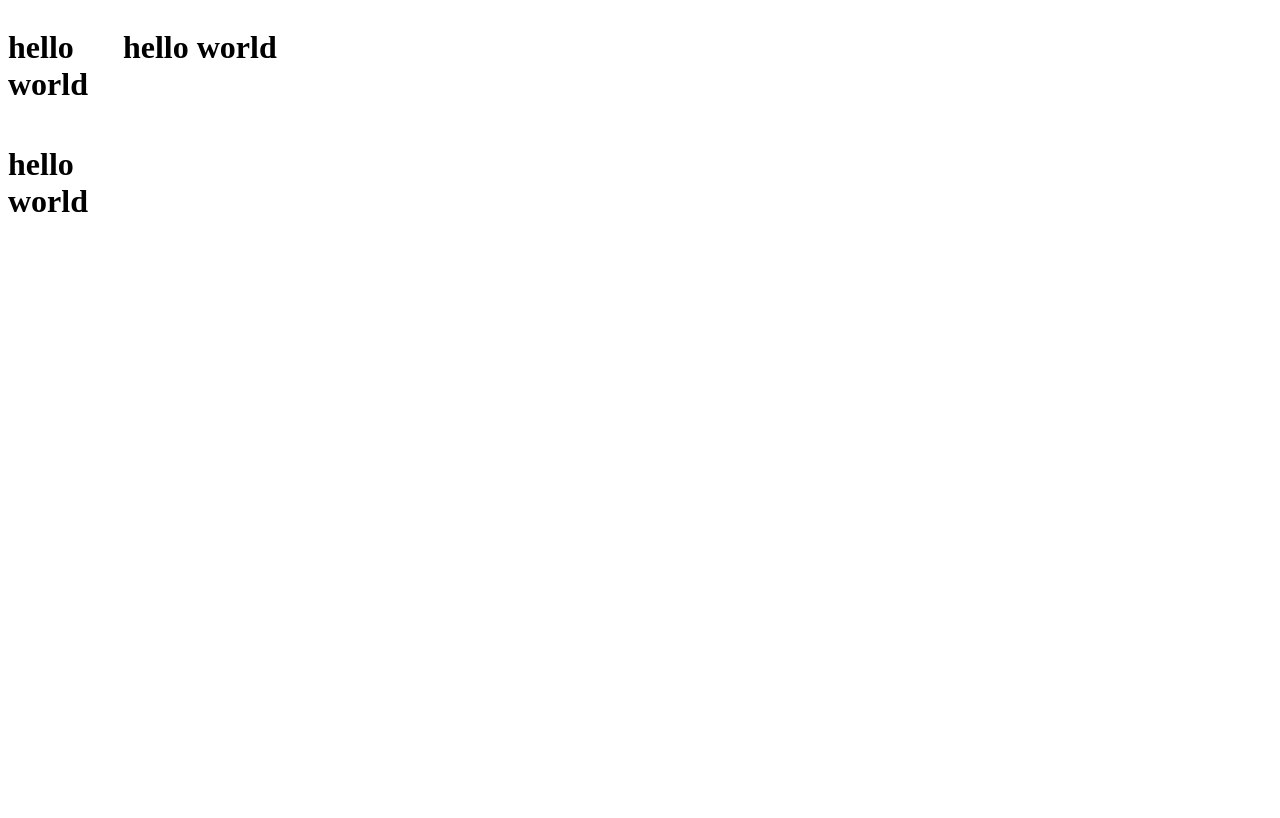
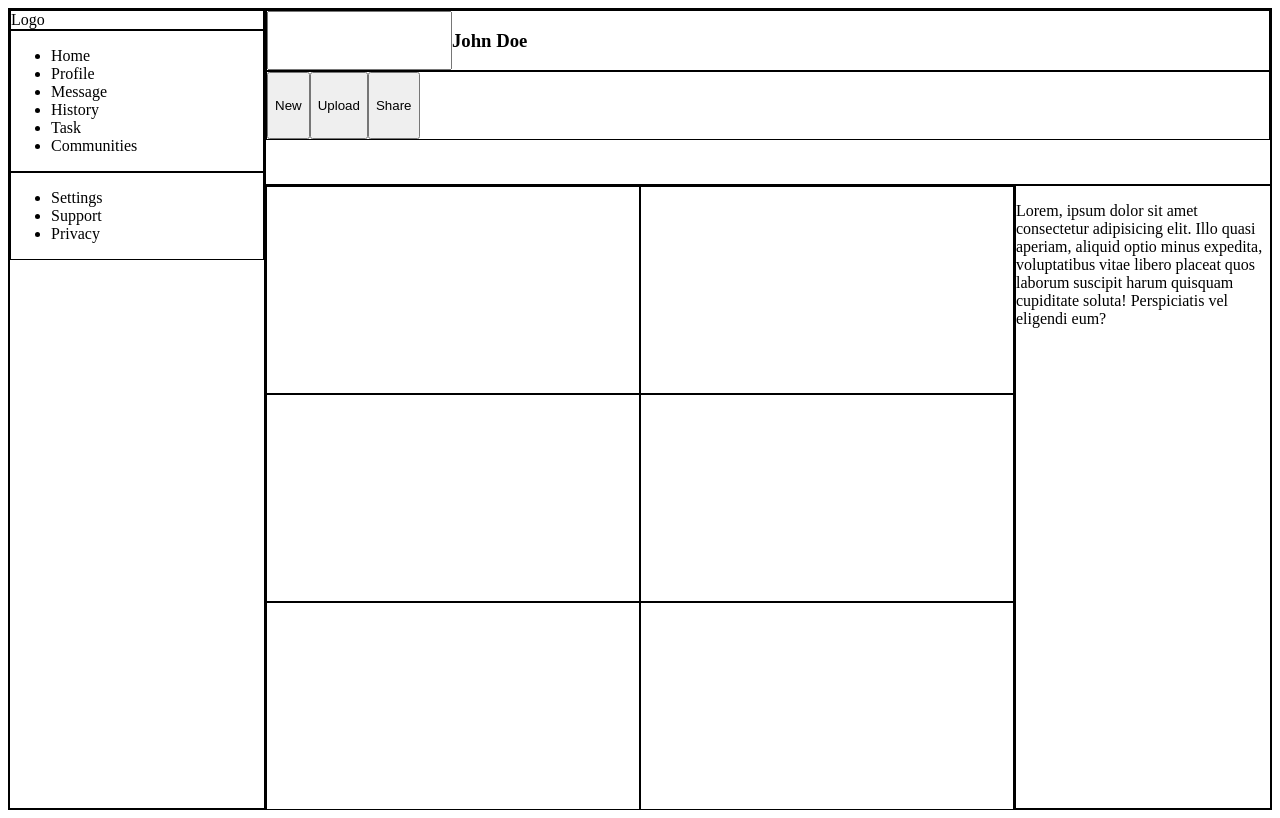
Before and after one commit to Armin-Duric/dashboard, a plain HTML site: page index.html in a window 1280 px wide. Drawn offline with Linux system fonts and the light colour scheme.

Commit message:
Work on layout

```diff
--- a/index.html
+++ b/index.html
@@ -1,16 +1,65 @@
 <!DOCTYPE html>
 <html lang="en">
-<head>
-    <meta charset="UTF-8">
-    <meta name="viewport" content="width=device-width, initial-scale=1.0">
+  <head>
+    <meta charset="UTF-8" />
+    <meta name="viewport" content="width=device-width, initial-scale=1.0" />
     <title>Dashboard</title>
-    <link rel="stylesheet" href="./styles.css">
-</head>
-<body>
-    <div id="container">
-        <h1>hello world</h1>
-        <h1>hello world</h1>
-        <h1>hello world</h1>
+    <link rel="stylesheet" href="./styles.css" />
+  </head>
+  <body>
+    <div class="container">
+      <div class="profile">
+        <div class="logo">
+          <img src="" alt="" />Logo</img>
+        </div>
+        <div class="profile-options">
+          <ul class="options">
+            <li><img src="" alt="" />Home</li>
+            <li><img src="" alt="" />Profile</li>
+            <li><img src="" alt="" />Message</li>
+            <li><img src="" alt="" />History</li>
+            <li><img src="" alt="" />Task</li>
+            <li><img src="" alt="" />Communities</li>
+          </ul>
+        </div>
+        <div class="security">
+            <ul>
+                <li><img src="" alt="">Settings</li>
+                <li><img src="" alt="">Support</li>
+                <li><img src="" alt="">Privacy</li>
+            </ul>
+        </div>
+      </div>
+      <div class="navbar">
+        <div class="search">
+            <img src="" alt="">
+            <input type="text">
+            <img src="" alt="">
+            <h3><img src="" alt="">John Doe</h3>
+        </div>
+        <div class="account-info">
+            <h2><img src="" alt=""></h2>
+            <button>New</button>
+            <button>Upload</button>
+            <button>Share</button>
+        </div>
+      </div>
+      <div class="hero">
+        <div class="story-1"></div>
+        <div class="story-1"></div>
+        <div class="story-1"></div>
+        <div class="story-1"></div>
+        <div class="story-1"></div>
+        <div class="story-1"></div>
+      </div>
+      <div class="newsteller">
+        <p>
+          Lorem, ipsum dolor sit amet consectetur adipisicing elit. Illo quasi
+          aperiam, aliquid optio minus expedita, voluptatibus vitae libero
+          placeat quos laborum suscipit harum quisquam cupiditate soluta!
+          Perspiciatis vel eligendi eum?
+        </p>
+      </div>
     </div>
-</body>
+  </body>
 </html>
--- a/styles.css
+++ b/styles.css
@@ -1,5 +1,38 @@
-#container {
-    display: grid;
-    grid-template: 1fr / 1fr 10fr;
-    height: 100%;
+.container {
+  display: grid;
+  grid-template: 22vh 1fr 1fr 1fr / 20vw 1fr 1fr 20vw;
+  height: 100vh;
+  overflow: auto;
 }
+
+div {
+  border: 1px solid black;
+}
+
+.profile {
+  grid-row-start: 1;
+  grid-row-end: 5;
+}
+.navbar {
+  grid-column-start: 2;
+  grid-column-end: 5;
+  display: flex;
+  flex-direction: column;
+}
+.hero {
+  grid-area: 2 / 2/ 5 / 4;
+  display: grid;
+  grid-template: 1fr 1fr 1fr / 1fr 1fr;
+  height: 100%;
+}
+.newsteller {
+  grid-area: 2 / 4 / 5 / 5;
+}
+.search {
+  display: flex;
+  flex-direction: row;
+}
+.account-info {
+  display: flex;
+  flex-direction: row;
+}
```
